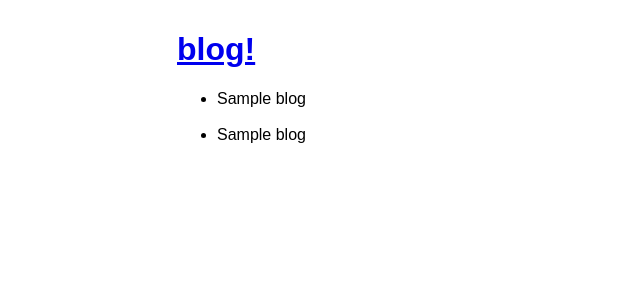
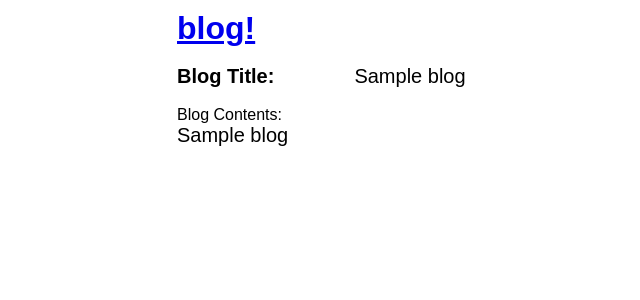
Before and after one commit to BDiAlHl3/build-a-blog, a Python web app: template templates/blog-detail.html in a window 1280 px wide. Shown: the top 300 px of the page, without its empty margins (63-703 px from the left). Run offline with Jinja, Linux system fonts and the light colour scheme; the template is opened without the code that fills it: most values are stand-ins (such as "Sample title", 1, 10 or a date in 2020).

Commit message:
commit final changes before push, including clean up traces.

```diff
--- a/css/styles.css
+++ b/css/styles.css
@@ -1,3 +1,15 @@
+/* add universal padding with * to override webkit-margin-start */
+
+    * {
+        margin: 0;
+        padding: 0;
+    }
+    html {
+        display:block;
+    }
+    h1 {
+        margin: 0 auto;
+    }
 
     body {
         font-family: sans-serif;
@@ -11,6 +23,13 @@
     label {
         display:block;
         font-size: 20px;
+    }
+    ul {
+        left-margin: -40px;
+    }
+    li {
+        list-style-type: none;
+        left-margin: -40px;
     }
     input[type=text]{
         width:400px;
@@ -37,6 +56,6 @@
         font-size: 20px;
     }
     .blog-body {
-        margin: 0;
+        margin: 0 auto;
         font-size: 17px;
     }
--- a/templates/base.html
+++ b/templates/base.html
@@ -12,6 +12,7 @@
     <h1>
         <a href="/">blog!</a>
     </h1>
+    <br>
 
 
       <body>
--- a/templates/blog-detail.html
+++ b/templates/blog-detail.html
@@ -2,9 +2,17 @@
 
 {% block content %}
 
+<!--
 <ul>
-    <li>{{blog.title}}</li>
+    <li><strong>Blog Title:      </strong>{{blog.title}}</li>
     <br>
     <li>{{blog.blog}}</li>
 </ul>
+-->
+
+<label><strong>Blog Title:&emsp;&emsp;&emsp;&emsp;</strong>{{blog.title}}</label>
+<br>
+<label<strong>Blog Contents:</strong></label>
+<label>{{blog.blog}}</label>
+
 {% endblock %}
--- a/templates/list.html
+++ b/templates/list.html
@@ -8,7 +8,7 @@
     <div class="blog">
         <hr>
         <div><label>
-                    <strong>Blog Title:</strong>
+                    <strong>Blog Title:&emsp;&emsp;&emsp;&emsp;</strong>
                           <a href="/blog/{{blog.key().id()}}">
                               {{blog.title}}
                           </a>
@@ -16,7 +16,7 @@
         </div>
         <br>
         <div class=blog-title>
-            <strong>Blog Contents</strong>
+            <strong>Blog Contents:</strong>
         </div>
         <div class="blog-body">
 
--- a/templates/post-new.html
+++ b/templates/post-new.html
@@ -3,12 +3,12 @@
     <h1>Add a New Blog:</h1>
     <form method="post">
         <label>
-            <div>title</div>
+            <div>Title</div>
             <input type="text" value="{{title}}" name="title">
         </label>
         <br>
         <label>
-          <div>blog</div>
+          <div>Blog</div>
           <textarea name="blog">{{blog}}</textarea>
         </label>
 
```
Also changed, not shown: main.py (+4 -26 lines), 1 other file.
